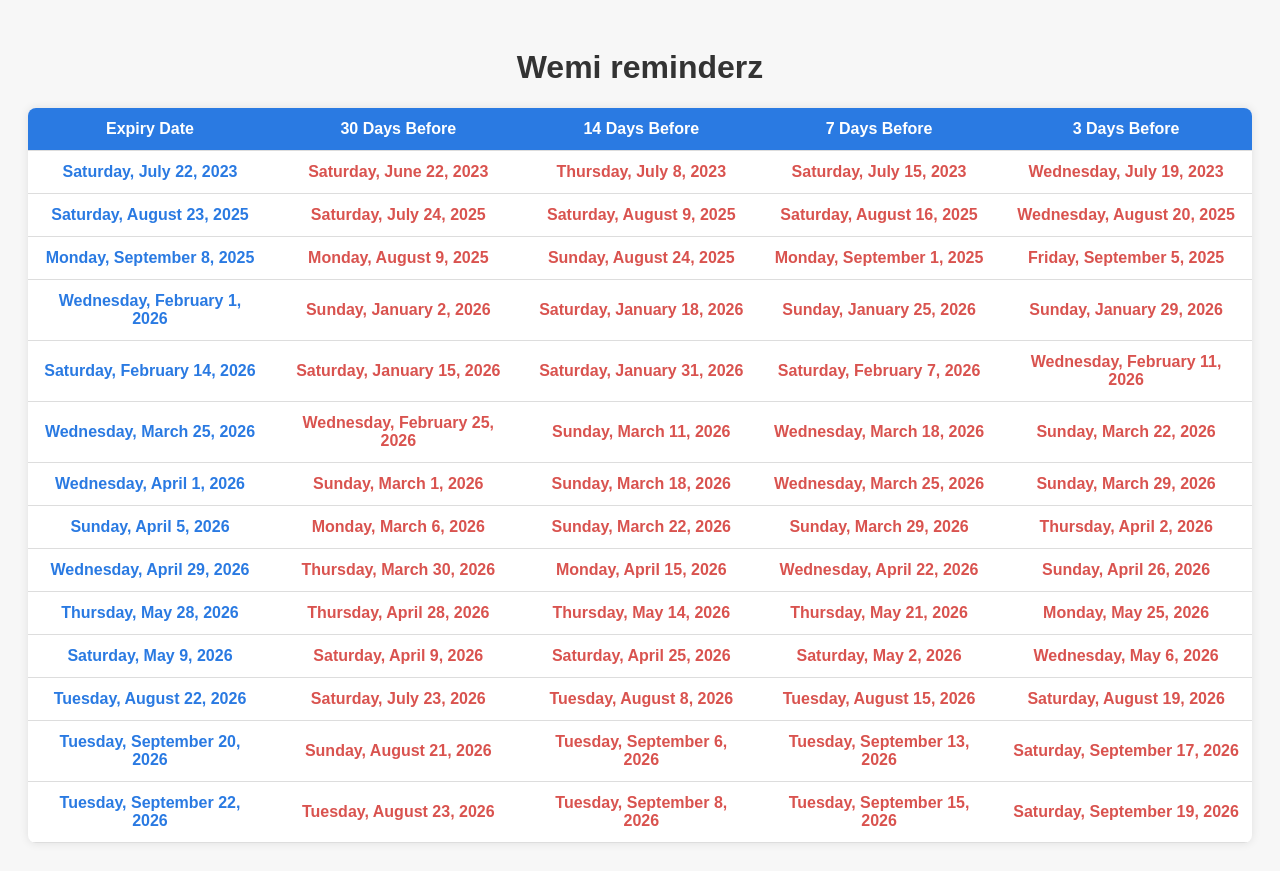
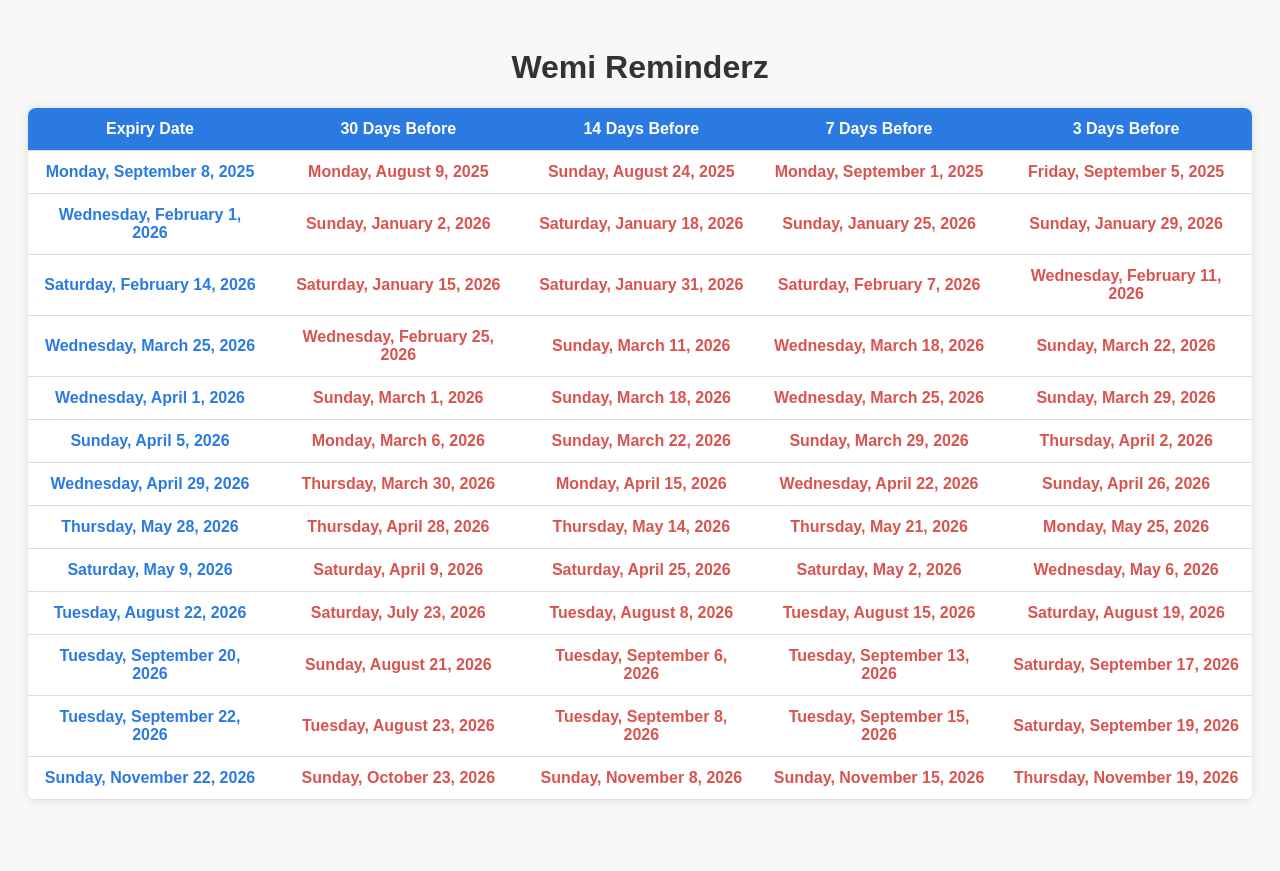
Before and after one commit to wemi-cmyk/Dates, a plain HTML site: page index.html in a window 1280 px wide. After the commit the page ends 828 px from the top, so only its background shows below. Drawn offline with Linux system fonts and the light colour scheme.

Commit message:
tiny edit

```diff
--- a/index.html
+++ b/index.html
@@ -16,7 +16,7 @@
 </head>
 <body>
 
-<h1>Wemi reminderz</h1>
+<h1>Wemi Reminderz</h1>
 
 <table>
   <thead>
@@ -29,20 +29,6 @@
     </tr>
   </thead>
   <tbody>
-    <tr>
-      <td class="date">Saturday, July 22, 2023</td>
-      <td class="notify">Saturday, June 22, 2023</td>
-      <td class="notify">Thursday, July 8, 2023</td>
-      <td class="notify">Saturday, July 15, 2023</td>
-      <td class="notify">Wednesday, July 19, 2023</td>
-    </tr>
-    <tr>
-      <td class="date">Saturday, August 23, 2025</td>
-      <td class="notify">Saturday, July 24, 2025</td>
-      <td class="notify">Saturday, August 9, 2025</td>
-      <td class="notify">Saturday, August 16, 2025</td>
-      <td class="notify">Wednesday, August 20, 2025</td>
-    </tr>
     <tr>
       <td class="date">Monday, September 8, 2025</td>
       <td class="notify">Monday, August 9, 2025</td>
@@ -127,6 +113,13 @@
       <td class="notify">Tuesday, September 15, 2026</td>
       <td class="notify">Saturday, September 19, 2026</td>
     </tr>
+    <tr>
+      <td class="date">Sunday, November 22, 2026</td>
+      <td class="notify">Sunday, October 23, 2026</td>
+      <td class="notify">Sunday, November 8, 2026</td>
+      <td class="notify">Sunday, November 15, 2026</td>
+      <td class="notify">Thursday, November 19, 2026</td>
+    </tr>
   </tbody>
 </table>
 
```
